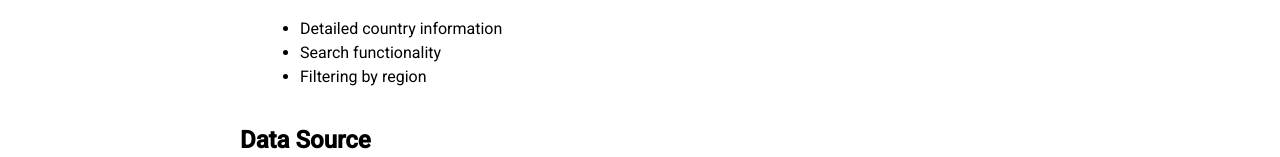
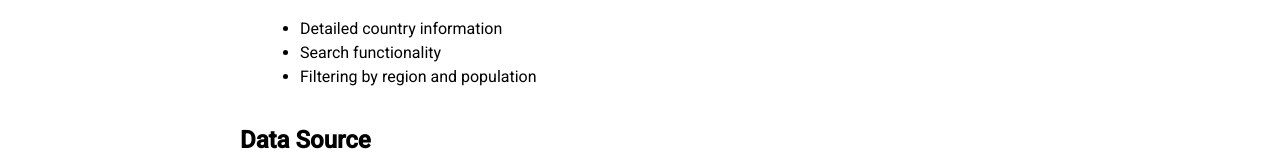
Before and after one commit to root-mrrobot/countries, an Angular app: page /about in a window 1280 px wide. Shown: the part 444-601 px from the top of the page. Built offline with nearby package versions, Linux system fonts and the light colour scheme.

Commit message:
edit about page

```diff
--- a/src/app/components/about/about.component.html
+++ b/src/app/components/about/about.component.html
@@ -15,7 +15,7 @@
   <ul>
     <li>Detailed country information</li>
     <li>Search functionality</li>
-    <li>Filtering by region</li>
+    <li>Filtering by region and population</li>
   </ul>
 
   <h2>Data Source</h2>
--- a/src/app/components/about/about.component.ts
+++ b/src/app/components/about/about.component.ts
@@ -6,5 +6,4 @@ import { Component } from '@angular/core';
   styleUrl: './about.component.scss'
 })
 export class AboutComponent {
-
 }
```
Also changed, not shown: src/app/components/about/about.component.scss (indentation only).
